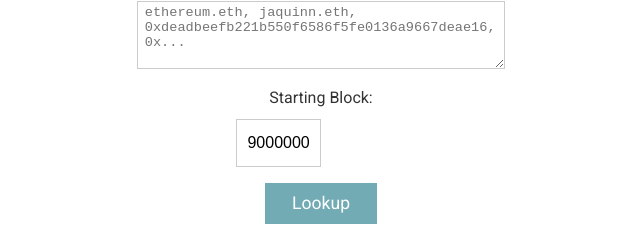
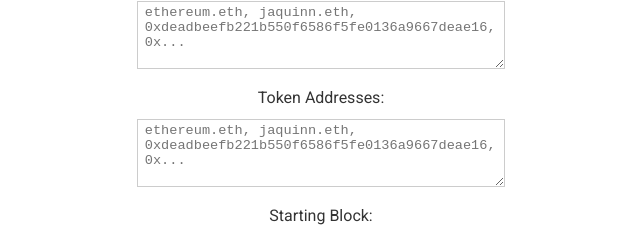
Before and after one commit to Flash-Git/Parser, a React app: page / in a window 1280 px wide. Shown: the part 242-477 px from the top of the page, without its empty margins (319-959 px from the left). Built offline with nearby package versions, Linux system fonts and the light colour scheme; no server answers.

Commit message:
Added token address field

```diff
--- a/src/components/parsers/ParserTxLookup.tsx
+++ b/src/components/parsers/ParserTxLookup.tsx
@@ -66,6 +66,7 @@ const ParserTxLookup: FC<Props> = ({
    */
   const addressesCount = useRef(0);
   const receivingAddressesCount = useRef(0);
+  const tokenAddressesCount = useRef(0);
   const startBlockCount = useRef(0);
 
   /*
@@ -161,6 +162,22 @@ const ParserTxLookup: FC<Props> = ({
   }, [receivingAddresses, validateAddresses]);
 
   useEffect(() => {
+    const val = ++tokenAddressesCount.current;
+    setTimeout(async () => {
+      if (tokenAddressesCount.current !== val) return;
+      tokenAddressesCount.current = 0;
+      setTokenAddressesLoading(true);
+      const isValid = await validateAddresses(
+        tokenAddresses,
+        setTokenAddressesErrors,
+        true
+      );
+      setTokenAddressesLoading(false);
+      setTokenAddressesValid(isValid);
+    }, 700);
+  }, [tokenAddresses, validateAddresses]);
+
+  useEffect(() => {
     const val = ++startBlockCount.current;
     setTimeout(async () => {
       if (startBlockCount.current !== val) return;
@@ -185,9 +202,8 @@ const ParserTxLookup: FC<Props> = ({
    * Methods
    */
 
-  const getTransactions = async () => {
+  const getTransactions = async (addressList: string) => {
     let histories: TransactionResponse[] = [];
-    setTransactions([]);
 
     await Promise.all(
       splitAddresses(addresses).map(async address => {
@@ -205,19 +221,15 @@ const ParserTxLookup: FC<Props> = ({
     histories.splice(100);
 
     // If no receiving addresses are given get all transactions
-    if (receivingAddresses.length === 0) {
-      setTransactions(txs => [...txs, ...histories]);
-      return;
-    }
+    if (addressList.length === 0) return [];
 
     const filteredTxs = await histories.filter((tx: FixedTransactionResponse) =>
-      splitAddresses(receivingAddresses).some(
+      splitAddresses(addressList).some(
         add => add.toLowerCase() === tx.to?.toLowerCase()
       )
     );
 
-    setTransactions(txs => [...txs, ...filteredTxs]);
-    return;
+    return filteredTxs;
   };
 
   const onSubmit = async (e: FormEvent<HTMLFormElement>) => {
@@ -228,7 +240,12 @@ const ParserTxLookup: FC<Props> = ({
     if (!addressesValid || !receivingAddressesValid || !startBlockValid) return;
 
     setLoadingData(true);
-    await getTransactions();
+
+    setTransactions([]);
+    const txsReceivingAdds = await getTransactions(receivingAddresses);
+    const txsTokenAdds = await getTransactions(tokenAddresses);
+    setTransactions([...txsReceivingAdds, ...txsTokenAdds]);
+
     setLoadingData(false);
   };
 
@@ -287,6 +304,22 @@ const ParserTxLookup: FC<Props> = ({
         />
         {receivingAddressesLoading && <div className="growing-border"></div>}
         {submitted && <Error msg={receivingAddressesErrors} />}
+        <div className="px mtop-1">Token Addresses:</div>
+        <textarea
+          rows={4}
+          value={tokenAddresses}
+          placeholder={addressPlaceHolder}
+          onChange={e => setTokenAddresses(e.target.value)}
+          style={{
+            resize: "vertical",
+            fontSize: "0.85rem",
+            maxWidth: "27em",
+            marginBottom: "0",
+            ...borderStyle(tokenAddressesValid, tokenAddressesLoading)
+          }}
+        />
+        {tokenAddressesLoading && <div className="growing-border"></div>}
+        {submitted && <Error msg={tokenAddressesErrors} />}
         <div className="px mtop-1">Starting Block:</div>
         <div className="flex row">
           <input
```
